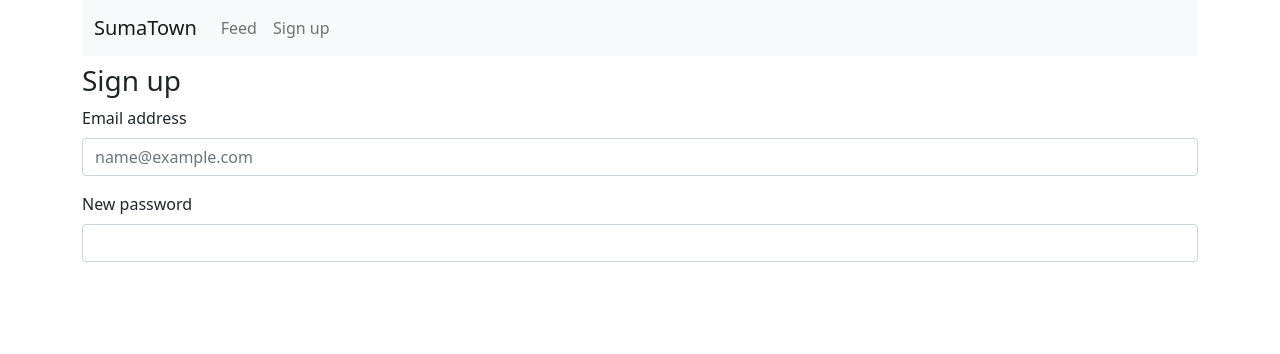
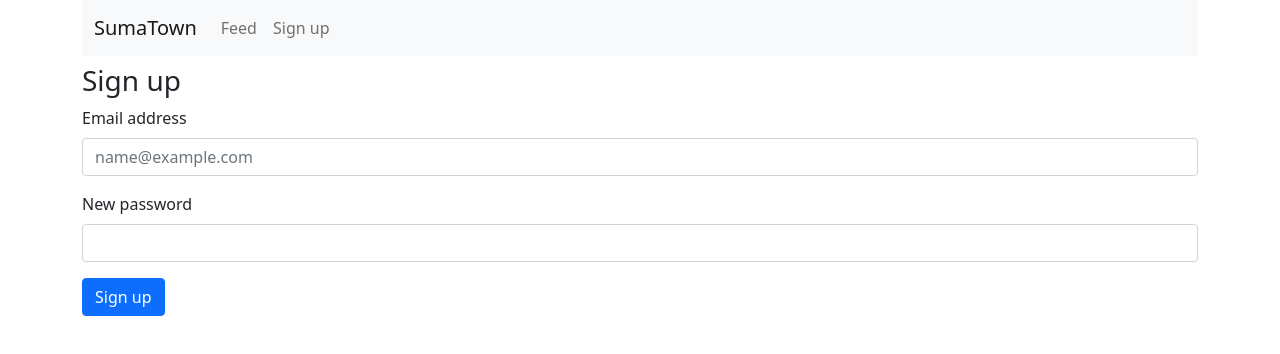
Before and after one commit to summao/SumaWeb, an Angular app: page /signup in a window 1280 px wide. Shown: the top 354 px of the page. Built offline with nearby package versions, Linux system fonts and the light colour scheme.

Commit message:
implement sign up and move components into components folder

```diff
--- a/src/app/app-routing.module.ts
+++ b/src/app/app-routing.module.ts
@@ -1,7 +1,7 @@
 import { NgModule } from '@angular/core';
 import { RouterModule, Routes } from '@angular/router';
-import { FeedComponent } from './feed/feed.component';
-import { SignUpComponent } from './sign-up/sign-up.component';
+import { FeedComponent } from './components/feed/feed.component';
+import { SignUpComponent } from './components/sign-up/sign-up.component';
 
 const routes: Routes = [
   { path: '', component: FeedComponent },
--- a/src/app/app.component.html
+++ b/src/app/app.component.html
@@ -1,16 +1,17 @@
 <nav class="navbar navbar-expand-lg navbar-light bg-light mb-2">
   <div class="container-fluid">
     <a class="navbar-brand" href="#">SumaTown</a>
-    <button class="navbar-toggler" type="button" data-bs-toggle="collapse" data-bs-target="#navbarNavDropdown" aria-controls="navbarNavDropdown" aria-expanded="false" aria-label="Toggle navigation">
+    <button class="navbar-toggler" type="button" data-bs-toggle="collapse" data-bs-target="#navbarNavDropdown"
+      aria-controls="navbarNavDropdown" aria-expanded="false" aria-label="Toggle navigation">
       <span class="navbar-toggler-icon"></span>
     </button>
     <div class="collapse navbar-collapse" id="navbarNavDropdown">
       <ul class="navbar-nav">
         <li class="nav-item">
-          <a class="nav-link" aria-current="page" href="#">Feed</a>
+          <a class="nav-link" aria-current="page" href="feed">Feed</a>
         </li>
         <li class="nav-item">
-          <a class="nav-link" href="#">Sign up</a>
+          <a class="nav-link" href="signup">Sign up</a>
         </li>
       </ul>
     </div>
--- /dev/null
+++ b/src/app/components/sign-up/sign-up.component.html
@@ -0,0 +1,12 @@
+<div [formGroup]="fg">
+  <h3>Sign up</h3>
+  <div class="mb-3">
+    <label for="email" class="form-label">Email address</label>
+    <input type="email" class="form-control" id="email" placeholder="name@example.com" formControlName="email">
+  </div>
+  <div class="mb-3">
+    <label for="password" class="form-label">New password</label>
+    <input type="text" class="form-control" id="password" formControlName="password">
+  </div>
+  <button type="button" class="btn btn-primary" (click)="signup()">Sign up</button>
+</div>
--- /dev/null
+++ b/src/app/components/sign-up/sign-up.component.ts
@@ -0,0 +1,31 @@
+import { HttpClient } from '@angular/common/http';
+import { Component, OnInit } from '@angular/core';
+import { FormControl, FormGroup } from '@angular/forms';
+import { environment } from 'src/environments/environment';
+
+@Component({
+  selector: 'app-sign-up',
+  templateUrl: './sign-up.component.html',
+  styleUrls: ['./sign-up.component.css']
+})
+export class SignUpComponent implements OnInit {
+  fg = new FormGroup({
+    email: new FormControl(''),
+    password: new FormControl(''),
+  });
+
+  constructor(private http: HttpClient) { }
+
+  ngOnInit(): void { }
+
+  signup() {
+    this.http.post(`${environment.sumaAuthenUrl}/signup`, this.fg.value).subscribe(
+      result => {
+        console.log(result);
+
+      },
+      error => console.log(error)
+    );
+  }
+
+}
--- a/src/app/sign-up/sign-up.component.html
+++ /dev/null
@@ -1,9 +0,0 @@
-<h3>Sign up</h3>
-<div class="mb-3">
-  <label for="email" class="form-label">Email address</label>
-  <input type="email" class="form-control" id="email" placeholder="name@example.com">
-</div>
-<div class="mb-3">
-  <label for="password" class="form-label">New password</label>
-  <input type="text" class="form-control" id="password">
-</div>
--- a/src/app/sign-up/sign-up.component.ts
+++ /dev/null
@@ -1,15 +0,0 @@
-import { Component, OnInit } from '@angular/core';
-
-@Component({
-  selector: 'app-sign-up',
-  templateUrl: './sign-up.component.html',
-  styleUrls: ['./sign-up.component.css']
-})
-export class SignUpComponent implements OnInit {
-
-  constructor() { }
-
-  ngOnInit(): void {
-  }
-
-}
--- a/src/environments/environment.ts
+++ b/src/environments/environment.ts
@@ -3,7 +3,8 @@
 // The list of file replacements can be found in `angular.json`.
 
 export const environment = {
-  production: false
+  production: false,
+  sumaAuthenUrl: 'http://localhost:5000'
 };
 
 /*
@@ -13,4 +14,4 @@ export const environment = {
  * This import should be commented out in production mode because it will have a negative impact
  * on performance if an error is thrown.
  */
-// import 'zone.js/dist/zone-error';  // Included with Angular CLI.
+import 'zone.js/dist/zone-error';  // Included with Angular CLI.
```
Also changed, not shown: src/app/app.module.ts (+7 -3 lines), src/app/components/feed/feed.component.css (renamed from src/app/feed/feed.component.css), src/app/components/feed/feed.component.html (renamed from src/app/feed/feed.component.html), src/app/components/feed/feed.component.ts (renamed from src/app/feed/feed.component.ts), src/app/components/sign-up/sign-up.component.css (added), 2 other files (tests, documents, lock files or other folders).
